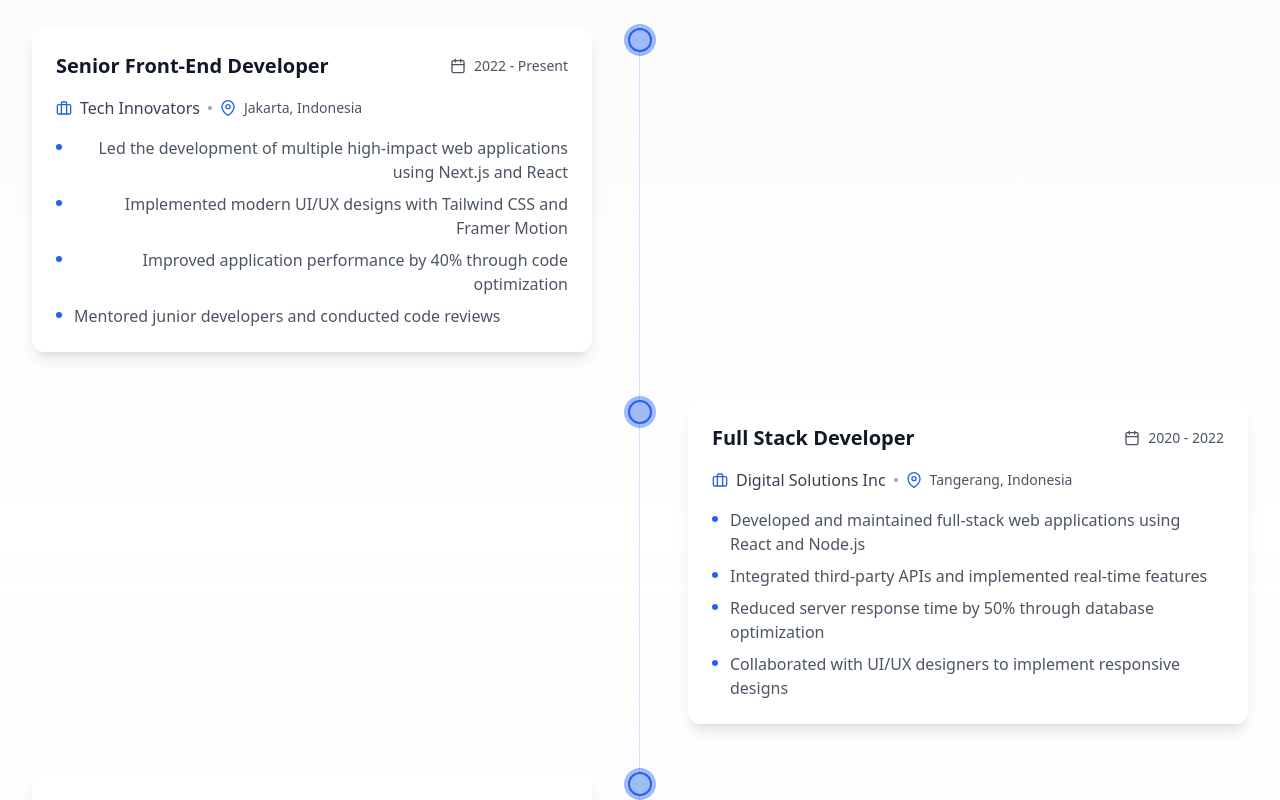
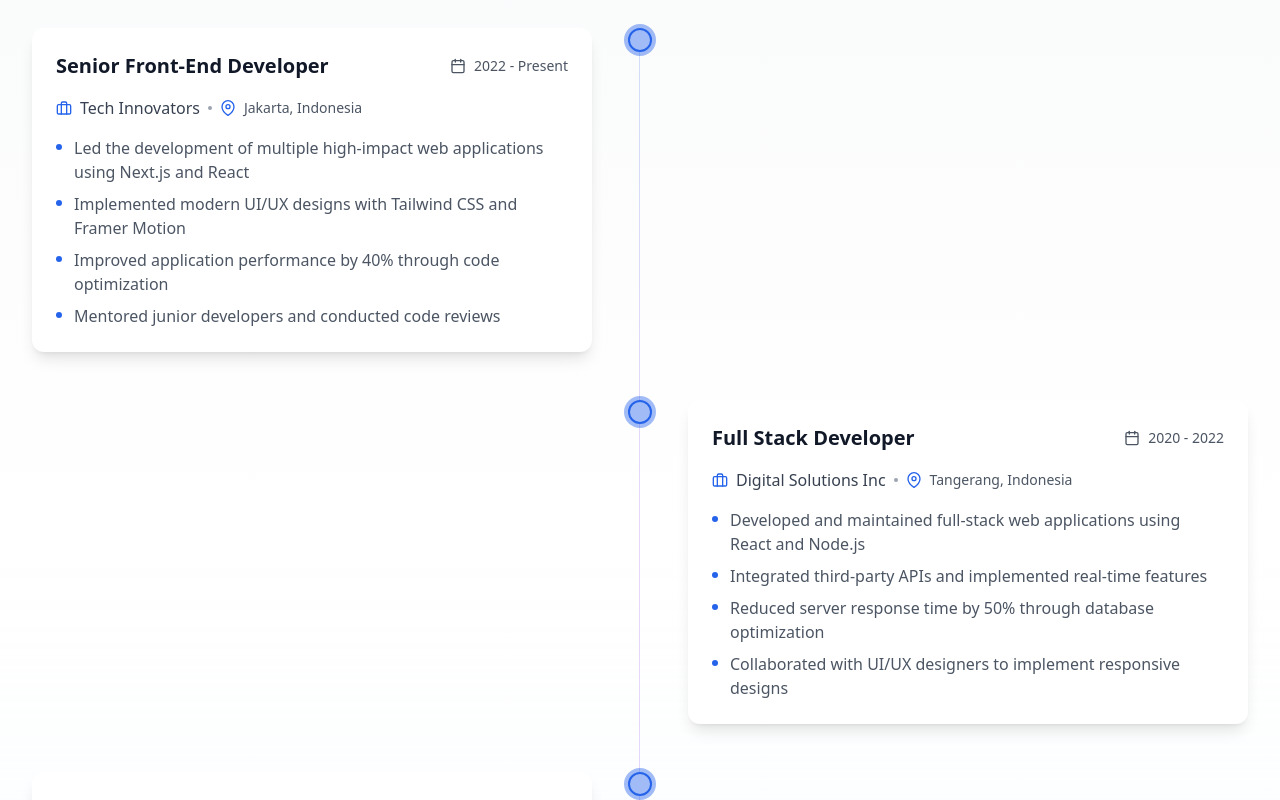
Before and after one commit to Mesayaaa/portofolio, a Next.js app: page / in a window 1280 px wide. Shown: the part 4920-5720 px from the top of the page. Built offline with nearby package versions, Linux system fonts and the light colour scheme.

Commit message:
Update Experience.tsx

```diff
--- a/src/components/Experience.tsx
+++ b/src/components/Experience.tsx
@@ -128,7 +128,7 @@
                   </span>
                 </div>
 
-                <ul className="space-y-2">
+                <ul className="space-y-2 text-left">
                   {experience.description.map((item, i) => (
                     <motion.li
                       key={i}
```
